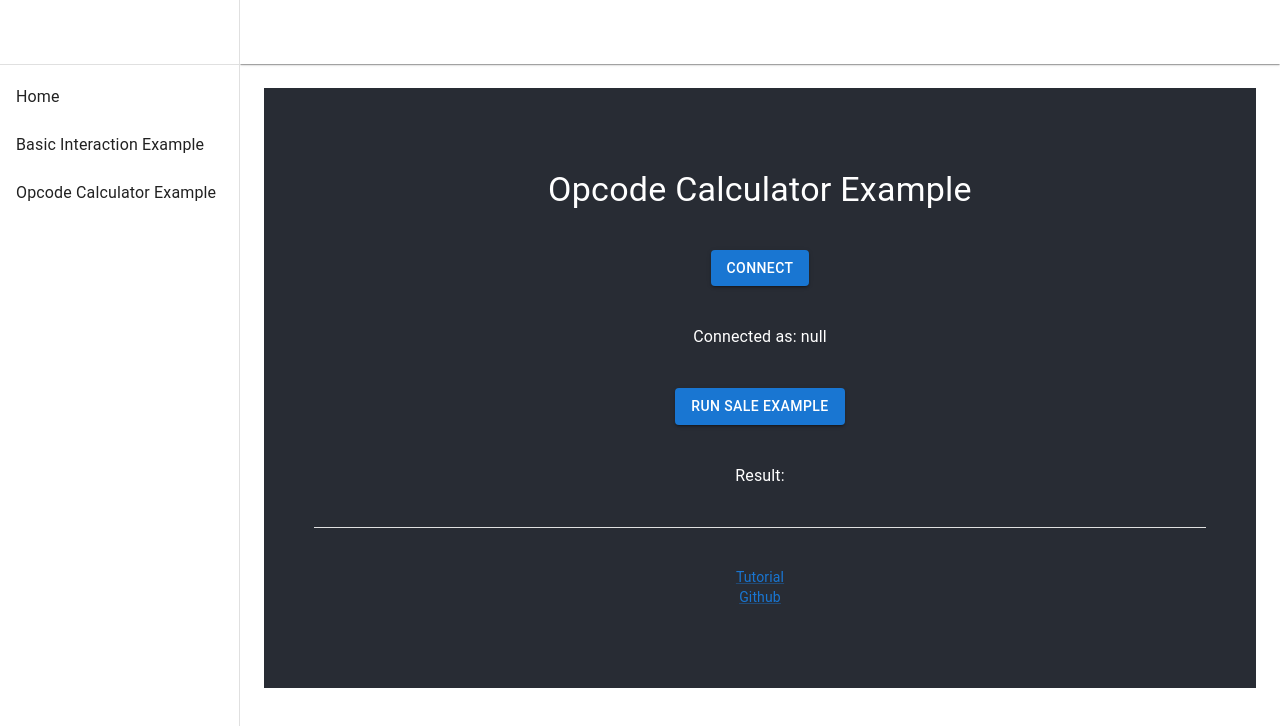
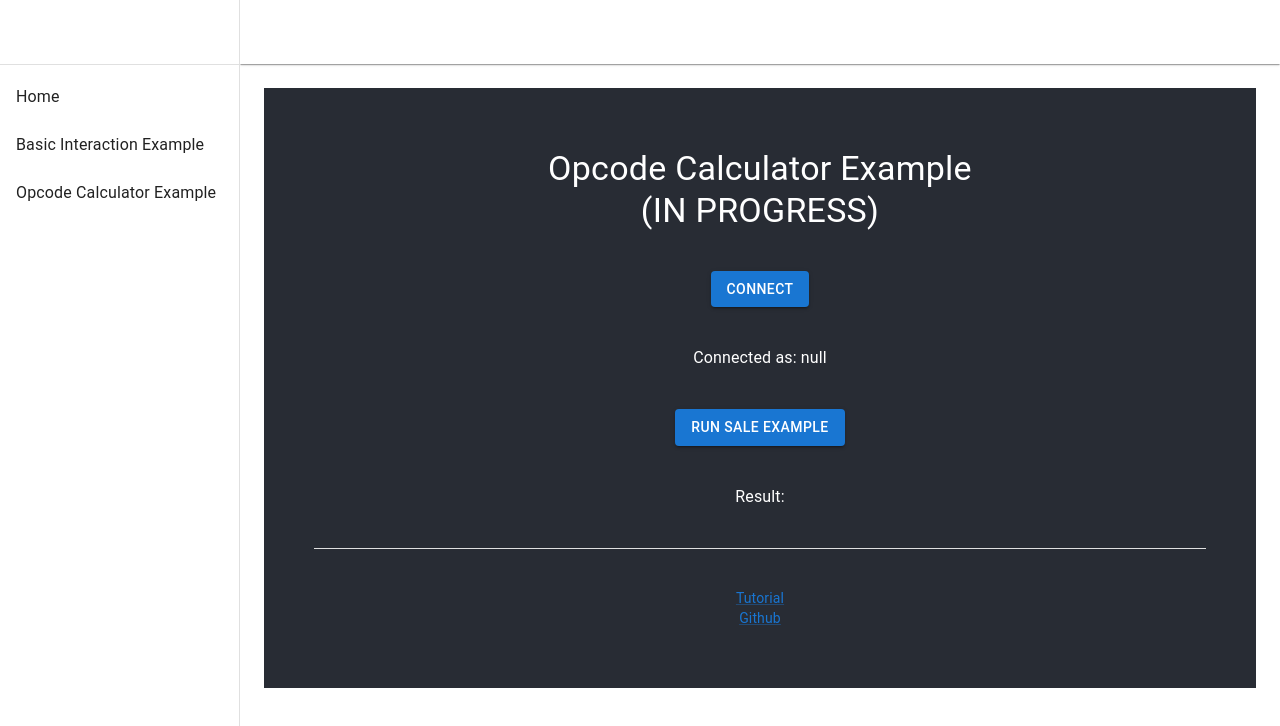
Before and after one commit to beehive-innovation/examples.rainprotocol.xyz, a React (Create React App) app: page /opcode-calculator-example in a window 1280 px wide. Shown: the top 726 px of the page. Built offline with nearby package versions, Linux system fonts and the light colour scheme.

Commit message:
Add in progress notification

```diff
--- a/src/examples/OpcodeCalculatorExample/OpcodeCalculatorExample.tsx
+++ b/src/examples/OpcodeCalculatorExample/OpcodeCalculatorExample.tsx
@@ -70,6 +70,11 @@ export default function OpcodeCalculatorExample({}: any) {
 
         <Typography variant="h4">Opcode Calculator Example</Typography>
 
+
+        <Typography variant="h4">(IN PROGRESS)</Typography>
+
+
+
         <br/>
 
         <Button variant="contained" onClick={connectWalletHandler}>
```
